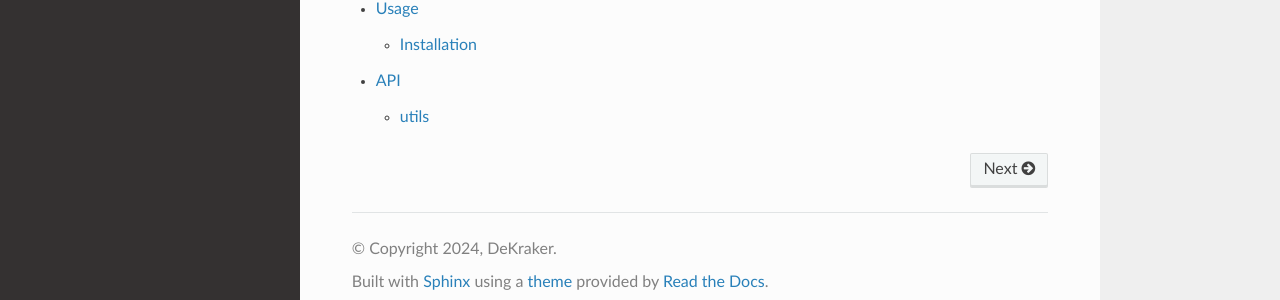
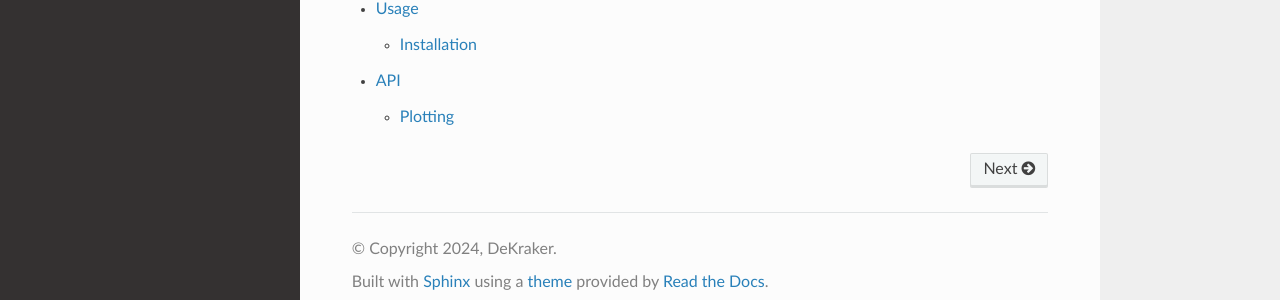
Before and after one commit to jordandekraker/hippomaps, a Sphinx documentation site: the page built from docs/source/index.rst, in a window 1280 px wide. Shown: the part 464-764 px from the top of the page. Built offline with Sphinx 7.4.7 and the Read the Docs theme 2.0.0, drawn with Linux system fonts in a browser that asks for light colours.

Commit message:
Update api.rst

```diff
--- a/docs/source/api.rst
+++ b/docs/source/api.rst
@@ -2,9 +2,9 @@ API
 ===
 
 
-utils
+Plotting
 ------------
 
-.. automodule:: hippomaps.utils
+.. automodule:: hippomaps.plotting
    :members:
    :undoc-members:
```
